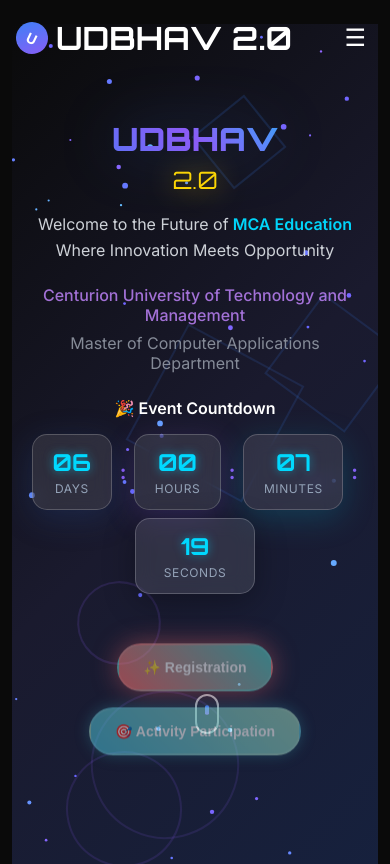
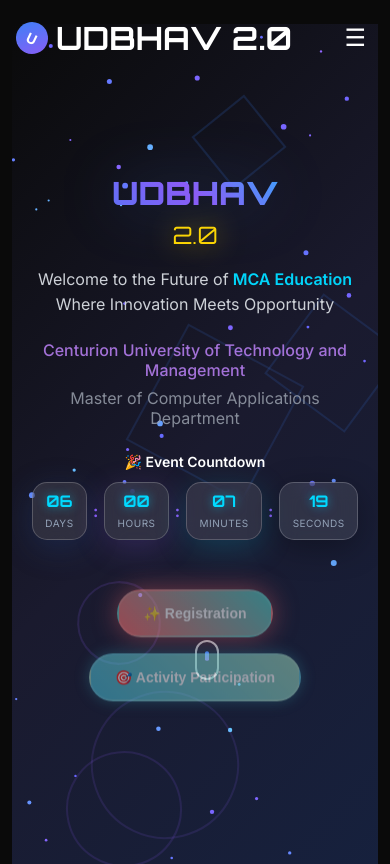
Before and after one commit to nxtman0z/freshers, a React (Create React App) app: page / in a window 390 px wide. Shown: the top 864 px of the page. Built offline with nearby package versions, Linux system fonts and the light colour scheme.

Commit message:
Optimize countdown timer size for mobile view - smaller fonts and compact spacing

```diff
--- a/src/components/AboutSection.js
+++ b/src/components/AboutSection.js
@@ -113,8 +113,8 @@
   const dressCodeRules = [
     { icon: '👔', text: 'Boys: Casual or semi-formal (Jeans, Shirts, Trousers)' },
     { icon: '❌', text: 'Boys - Not allowed: Kurta, Pyjama, Dhoti' },
-    { icon: '👗', text: 'Girls: Casual or semi-formal (Western wear, Dresses, Skirts, Tops)' },
-    { icon: '❌', text: 'Girls - Not allowed: Saree, Sleeveless, Backless' },
+    { icon: '👗', text: 'Girls: Casual or semi-formal (Formal Dresses, Suits)' },
+    { icon: '❌', text: 'Girls - Not allowed: Saree, Sleeveless, (No revealing dresses)' },
   ];
 
   const generalRules = [
--- a/src/components/CountdownTimer.js
+++ b/src/components/CountdownTimer.js
@@ -43,8 +43,8 @@
       display: 'flex',
       justifyContent: 'center',
       alignItems: 'center',
-      gap: 'clamp(0.5rem, 2vw, 1rem)',
-      margin: 'clamp(1rem, 4vw, 2rem) 0',
+      gap: 'clamp(0.375rem, 1.5vw, 1rem)',
+      margin: 'clamp(0.75rem, 3vw, 2rem) 0',
       flexWrap: 'wrap',
       padding: '0 clamp(0.5rem, 2vw, 1rem)',
     },
@@ -53,15 +53,15 @@
       backdropFilter: 'blur(10px)',
       border: '1px solid rgba(255, 255, 255, 0.2)',
       borderRadius: '15px',
-      padding: 'clamp(0.75rem, 3vw, 1rem)',
+      padding: 'clamp(0.5rem, 2vw, 1rem)',
       textAlign: 'center',
-      minWidth: 'clamp(60px, 15vw, 80px)',
+      minWidth: 'clamp(50px, 12vw, 80px)',
       boxShadow: '0 8px 32px rgba(0, 0, 0, 0.3)',
       flex: '1 1 auto',
-      maxWidth: '120px',
+      maxWidth: '100px',
     },
     timeNumber: {
-      fontSize: 'clamp(1.25rem, 6vw, 2rem)',
+      fontSize: 'clamp(1rem, 4vw, 2rem)',
       fontWeight: 'bold',
       color: '#00d9ff',
       display: 'block',
@@ -69,21 +69,21 @@
       textShadow: '0 0 10px rgba(0, 217, 255, 0.5)',
     },
     timeLabel: {
-      fontSize: 'clamp(0.75rem, 2.5vw, 0.875rem)',
+      fontSize: 'clamp(0.625rem, 2vw, 0.875rem)',
       color: '#94a3b8',
       marginTop: '0.25rem',
       textTransform: 'uppercase',
       letterSpacing: '0.05em',
     },
     title: {
-      fontSize: 'clamp(1rem, 3vw, 1.25rem)',
+      fontSize: 'clamp(0.875rem, 2.5vw, 1.25rem)',
       color: '#ffffff',
-      marginBottom: 'clamp(0.5rem, 2vw, 1rem)',
+      marginBottom: 'clamp(0.375rem, 1.5vw, 1rem)',
       textAlign: 'center',
       fontWeight: '600',
     },
     separator: {
-      fontSize: 'clamp(1.25rem, 5vw, 2rem)',
+      fontSize: 'clamp(1rem, 3.5vw, 2rem)',
       color: '#8b5cf6',
       fontWeight: 'bold',
       animation: 'pulse 1s infinite',
```
